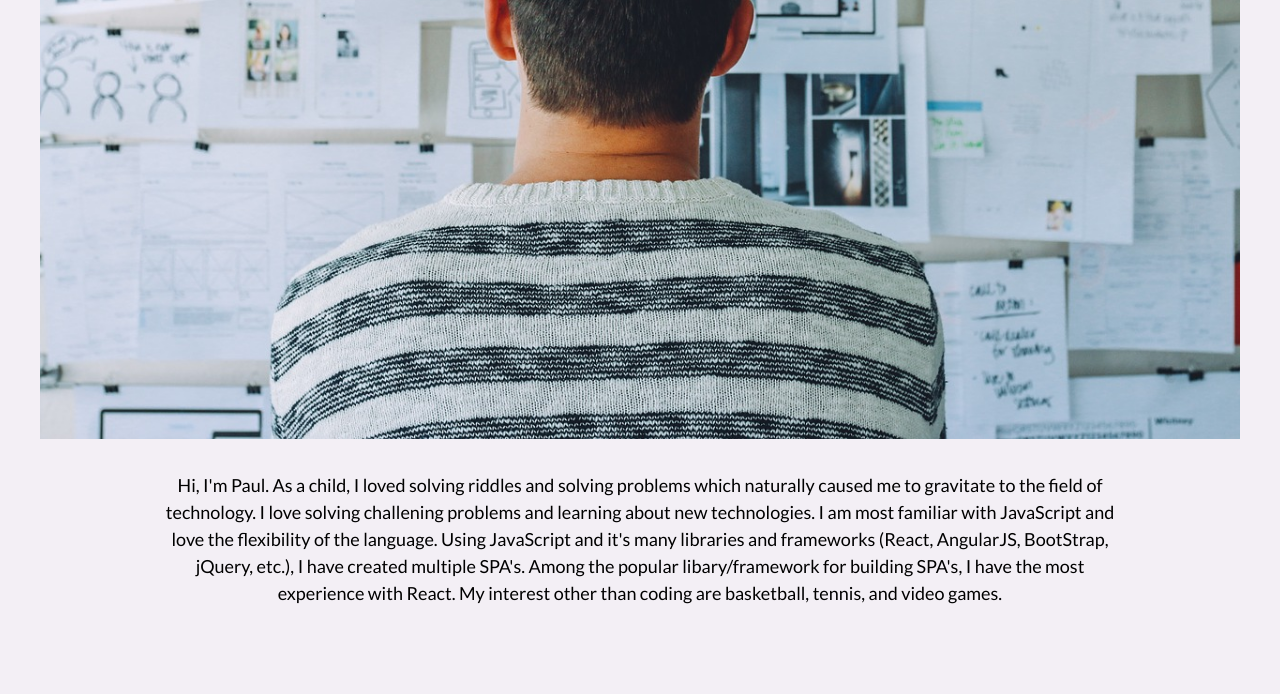
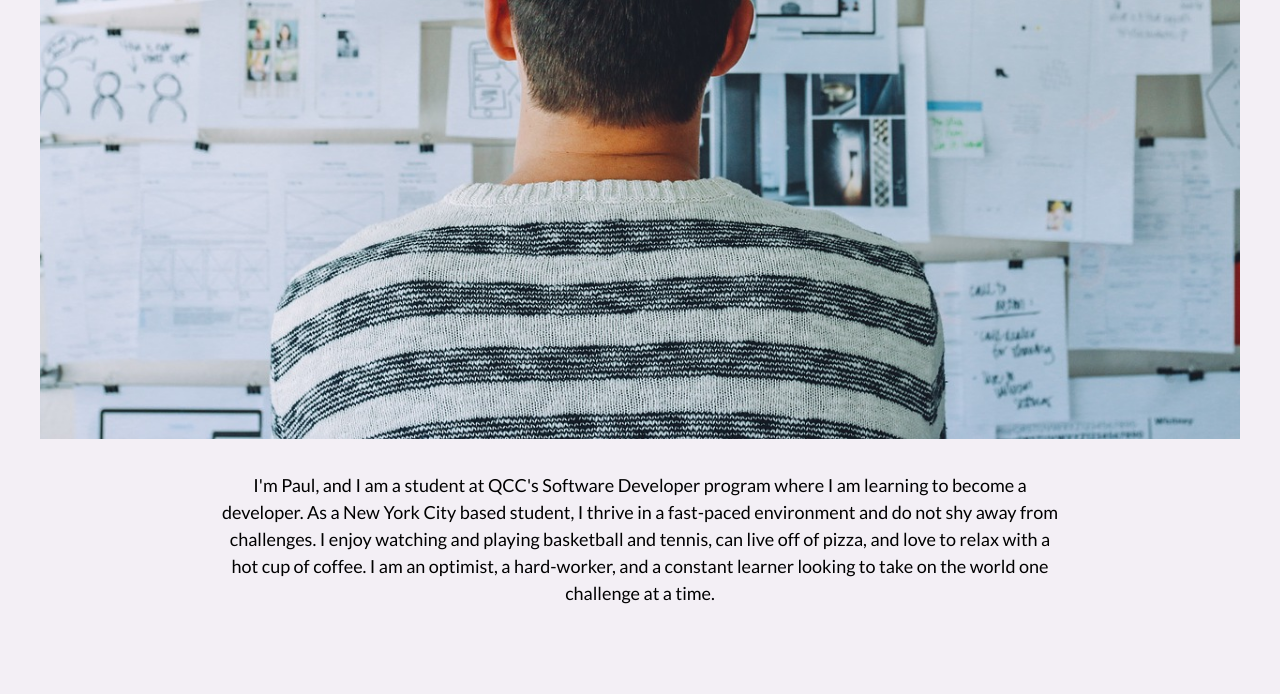
Before and after one commit to pisc9211/my-portfolio, a plain HTML site: page pages/about.html in a window 1280 px wide. Shown: the part 572-1266 px from the top of the page. Drawn offline with Linux system fonts and the light colour scheme.

Commit message:
edited about me paragraph

```diff
--- a/css/style.css
+++ b/css/style.css
@@ -300,7 +300,7 @@ i {
 }
 
 .about-content {
-    width: 80%;
+    width: 70%;
     margin: 30px auto;
     font-size:18px;
     line-height: 1.5em;
--- a/pages/about.html
+++ b/pages/about.html
@@ -29,13 +29,9 @@
             </div>
             <div class="about-content">
                 <p class="about-paragraph">
-                    Hi, I'm Paul.
 
-                    As a child, I loved solving riddles and solving problems which naturally caused me to gravitate to the field of technology. I love solving challening problems and learning about new technologies.
-
-                    I am most familiar with JavaScript and love the flexibility of the language. Using JavaScript and it's many libraries and frameworks (React, AngularJS, BootStrap, jQuery, etc.), I have created multiple SPA's. Among the popular libary/framework for building SPA's, I have the most experience with React.
-
-                    My interest other than coding are basketball, tennis, and video games.
+                    I'm Paul, and I am a student at QCC's Software Developer program where I am learning to become a developer. As a New York City based student, I thrive in a fast-paced environment and do not shy away from challenges.
+                    I enjoy watching and playing basketball and tennis, can live off of pizza, and love to relax with a hot cup of coffee. I am an optimist, a hard-worker, and a constant learner looking to take on the world one challenge at a time.
 
                 </p>
             </div>
```
